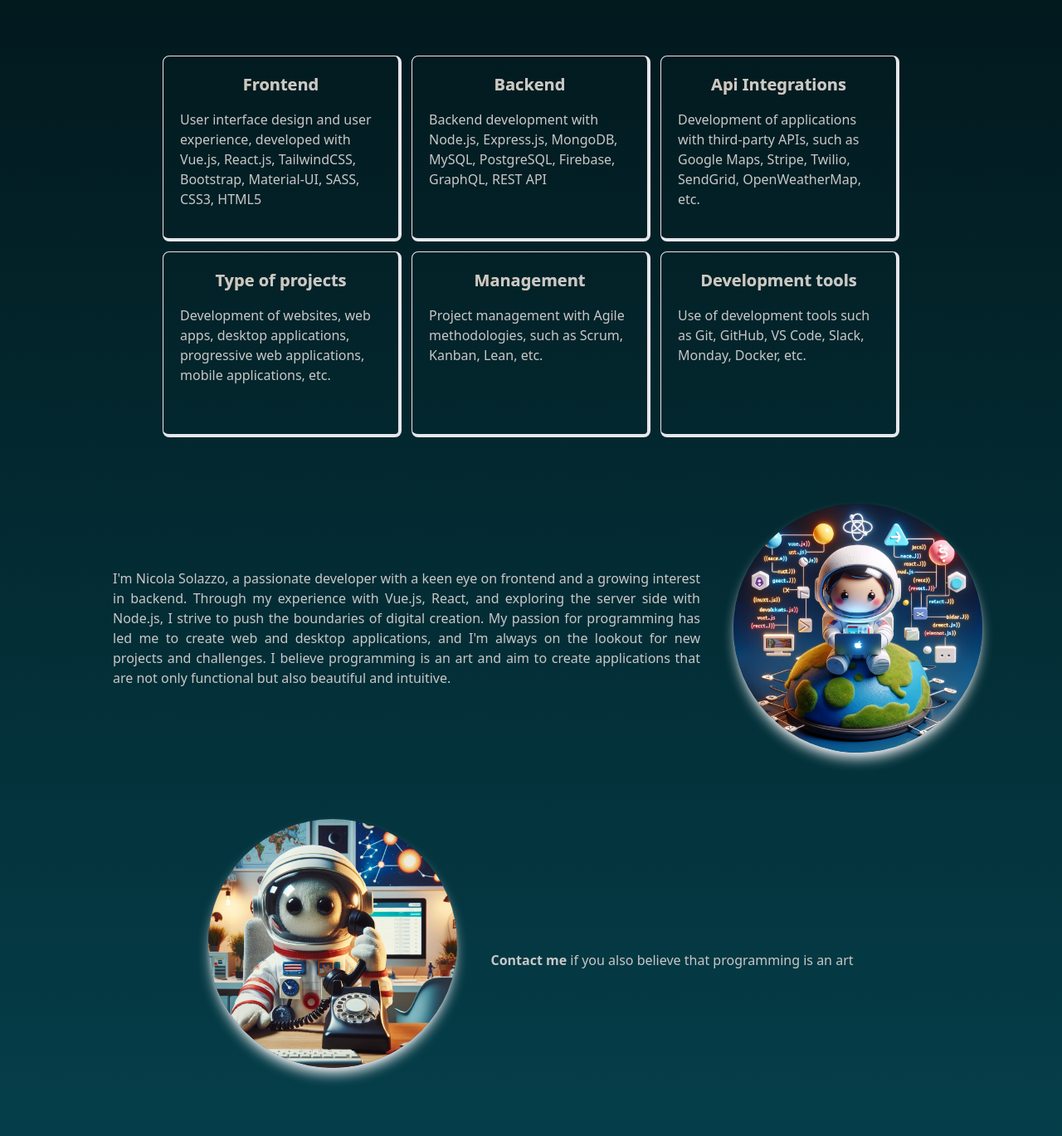
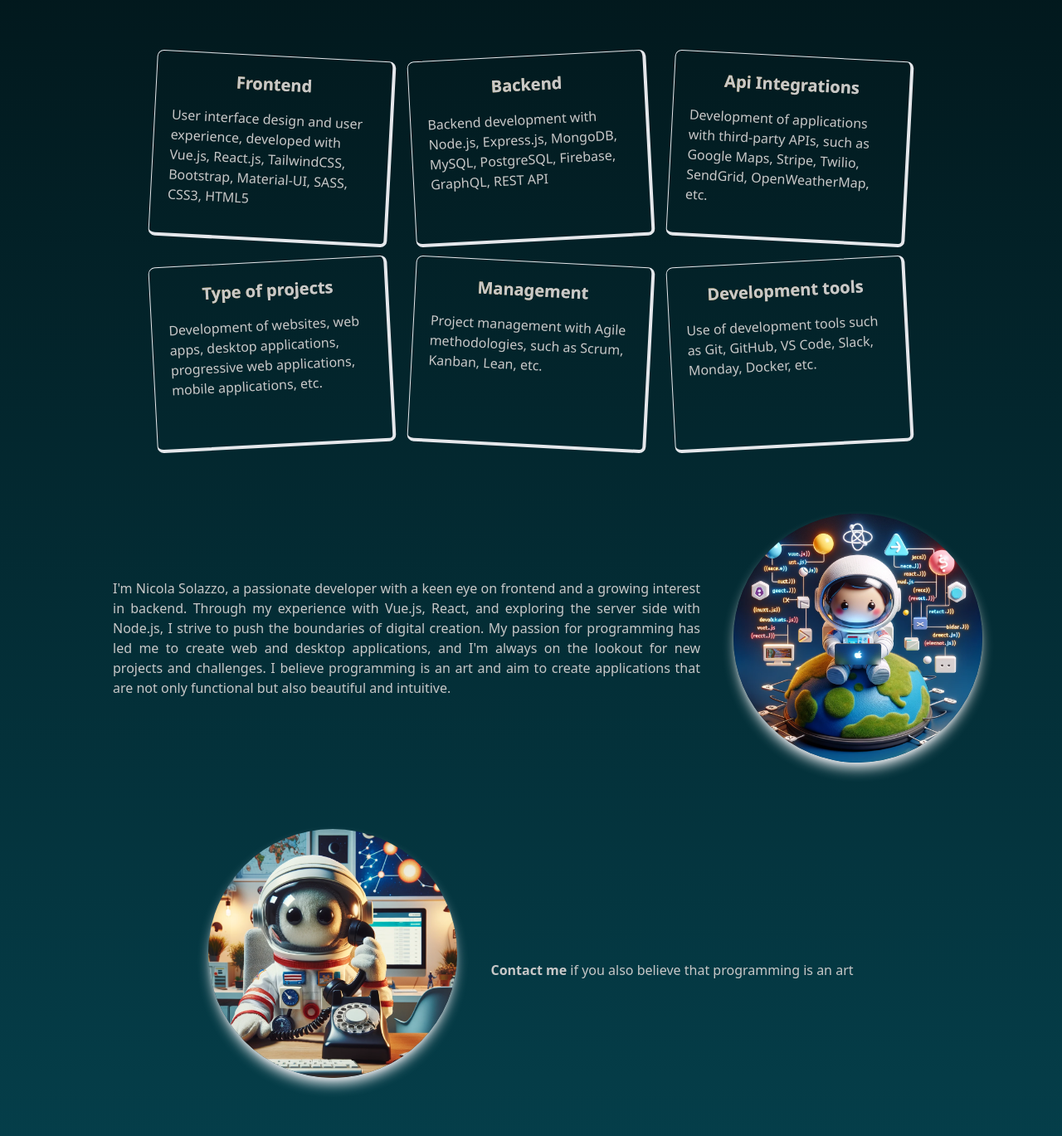
Before and after one commit to niksolaz/site-portfolio, a Next.js app: page / in a window 1280 px wide. Shown: the part 921-2290 px from the top of the page at 83% size. Built offline with nearby package versions, Linux system fonts and the light colour scheme.

Commit message:
create animation cards

```diff
--- a/src/app/page.tsx
+++ b/src/app/page.tsx
@@ -96,11 +96,21 @@ export default function Home() {
         </h2>
         <p className="text-xl lg:text-3xl">{subtitle[local as keyof typeof subtitle]}</p>
       </section>
-      <section className="mx-auto flex flex-wrap items-center justify-center gap-y-4 py-10 lg:grid lg:grid-cols-3 lg:gap-3">
+      <section className="mx-auto flex flex-wrap items-center justify-center gap-y-4 py-10 lg:grid lg:grid-cols-3 lg:gap-6">
         {listCard.map((card, index) => {
-          return (
-            <Card key={index} title={card.title} text={card.text} />
-          );
+          if(index % 2 === 0) {
+            return (
+              <div key={index} className="scale-75 lg:scale-100 delay-75 duration-300 ease-in-out transform rotate-3 hover:rotate-0 hover:scale-100 lg:hover:scale-125">
+                <Card title={card.title} text={card.text} />
+              </div>
+            );
+          } else {
+            return (
+              <div key={index} className="scale-75 lg:scale-100 delay-75 duration-300 ease-in-out transform -rotate-3 hover:rotate-0 hover:scale-100 lg:hover:scale-125">
+                <Card title={card.title} text={card.text} />
+              </div>
+            );
+          }
         })}
       </section>
       <section className="container py-10 w-full">
--- a/src/components/About.tsx
+++ b/src/components/About.tsx
@@ -35,7 +35,7 @@ const About = ({local}: {local: string}) => {
           width={300}
           height={185}
           priority
-          className="hidden lg:block rounded-full shadow-gray-200 shadow-lg mx-auto  mb-4 lg:mb-10"
+          className="hidden lg:block rounded-full shadow-gray-200 shadow-lg mx-auto  mb-4 lg:mb-10 delay-75 duration-300 ease-in-out transform hover:rotate-12"
         />
       </div>
       <div className="flex flex-wrap lg:flex-nowrap items-center justify-center lg:justify-between lg:space-x-10 space-y-10 lg:space-y-0">
@@ -45,7 +45,7 @@ const About = ({local}: {local: string}) => {
           width={300}
           height={185}
           priority
-          className="rounded-full shadow-gray-200 shadow-lg mx-auto  mb-4 lg:mb-10"
+          className="rounded-full shadow-gray-200 shadow-lg mx-auto  mb-4 lg:mb-10 delay-75 duration-300 ease-in-out transform hover:-rotate-12"
         />
        <span className="text-justify mx-auto">
         <a className="font-bold cursor-pointer" href="/contact">{ about[local as keyof AboutObject].link }</a> { about[local as keyof AboutObject].textLink }
```
